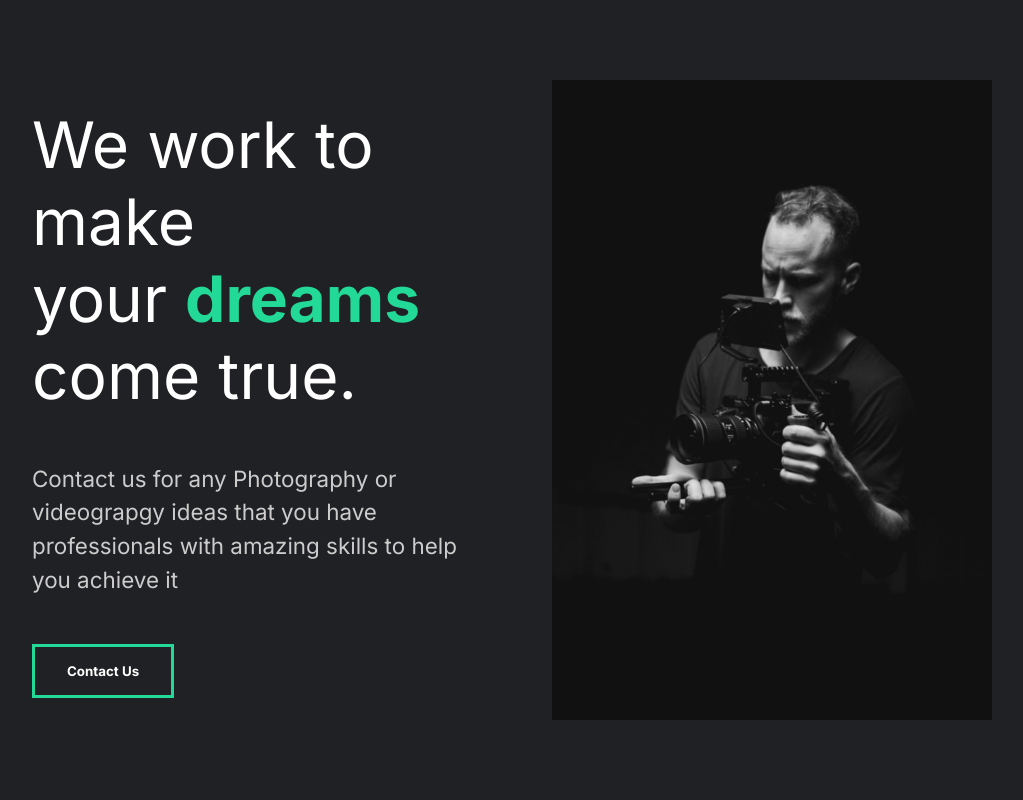
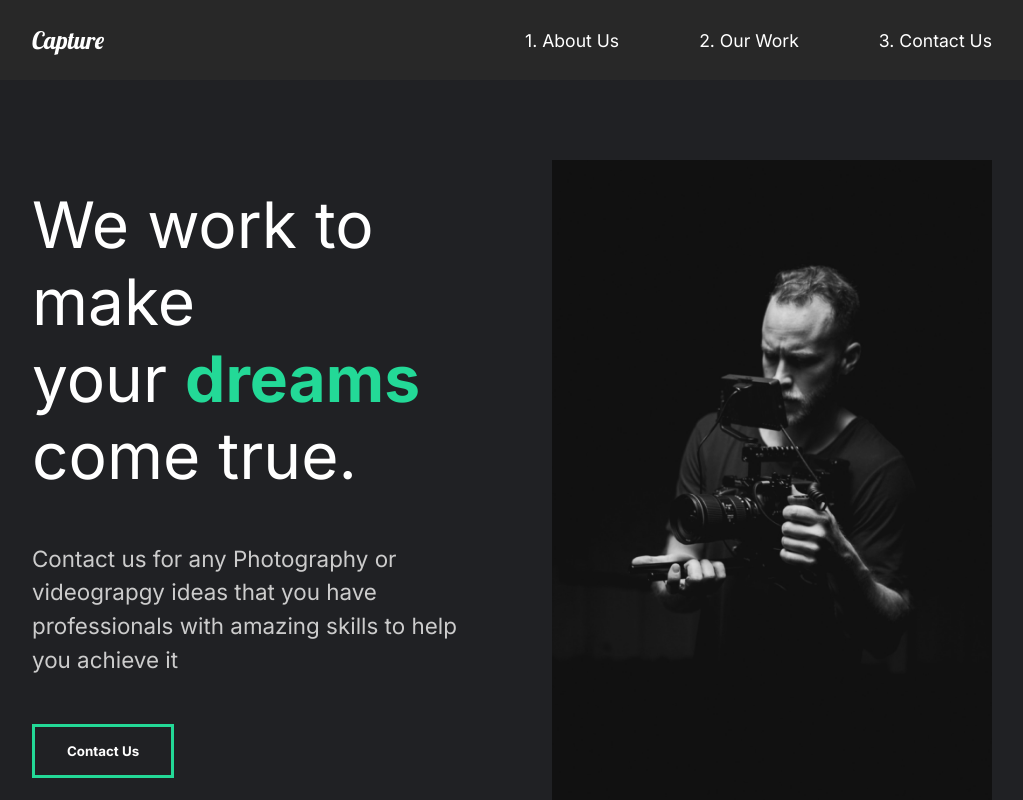
Before and after one commit to frnk26/Portofolio-capture, a React (Vite) app: page / in a window 1280 px wide. Shown: the top 800 px of the page, without its empty margins (128-1151 px from the left). Built offline with nearby package versions, Linux system fonts and the light colour scheme.

Commit message:
add style to nav

```diff
--- a/index.html
+++ b/index.html
@@ -10,6 +10,12 @@
       href="https://fonts.googleapis.com/css2?family=Inter:wght@400;700&display=swap"
       rel="stylesheet"
     />
+    <link rel="preconnect" href="https://fonts.googleapis.com" />
+    <link rel="preconnect" href="https://fonts.gstatic.com" crossorigin />
+    <link
+      href="https://fonts.googleapis.com/css2?family=Lobster&display=swap"
+      rel="stylesheet"
+    />
     <meta name="viewport" content="width=device-width, initial-scale=1.0" />
     <title>Vite + React</title>
   </head>
--- a/src/App.jsx
+++ b/src/App.jsx
@@ -1,10 +1,12 @@
 import React, { useState } from "react";
 import GlobalStyle from "./components/GlobalStyle";
+import Nav from "./components/Nav";
 import About from "./pages/About";
 function App() {
   return (
     <div className="App">
       <GlobalStyle />
+      <Nav />
       <About />
     </div>
   );
--- /dev/null
+++ b/src/components/Nav.jsx
@@ -0,0 +1,52 @@
+import React from "react";
+import styled from "styled-components";
+const Nav = () => {
+  return (
+    <StyledNav>
+      <h1>
+        <a href="#" id="logo">
+          Capture
+        </a>
+      </h1>
+      <ul>
+        <li>
+          <a href="">1. About Us</a>
+        </li>
+        <li>
+          <a href="">2. Our Work</a>
+        </li>
+        <li>
+          <a href="">3. Contact Us</a>
+        </li>
+      </ul>
+    </StyledNav>
+  );
+};
+const StyledNav = styled.nav`
+  min-height: 10vh;
+  display: flex;
+  padding: 0 10rem;
+  margin: auto;
+  justify-content: space-between;
+  align-items: center;
+  background: #282828;
+  #logo {
+    font-size: 1.5rem;
+    font-family: "Lobster", cursive;
+    font-weight: lighter;
+  }
+  a {
+    text-decoration: none;
+    color: white;
+  }
+  ul {
+    display: flex;
+    list-style: none;
+  }
+  li {
+    position: relative;
+    padding-left: 5rem;
+  }
+`;
+
+export default Nav;
```
